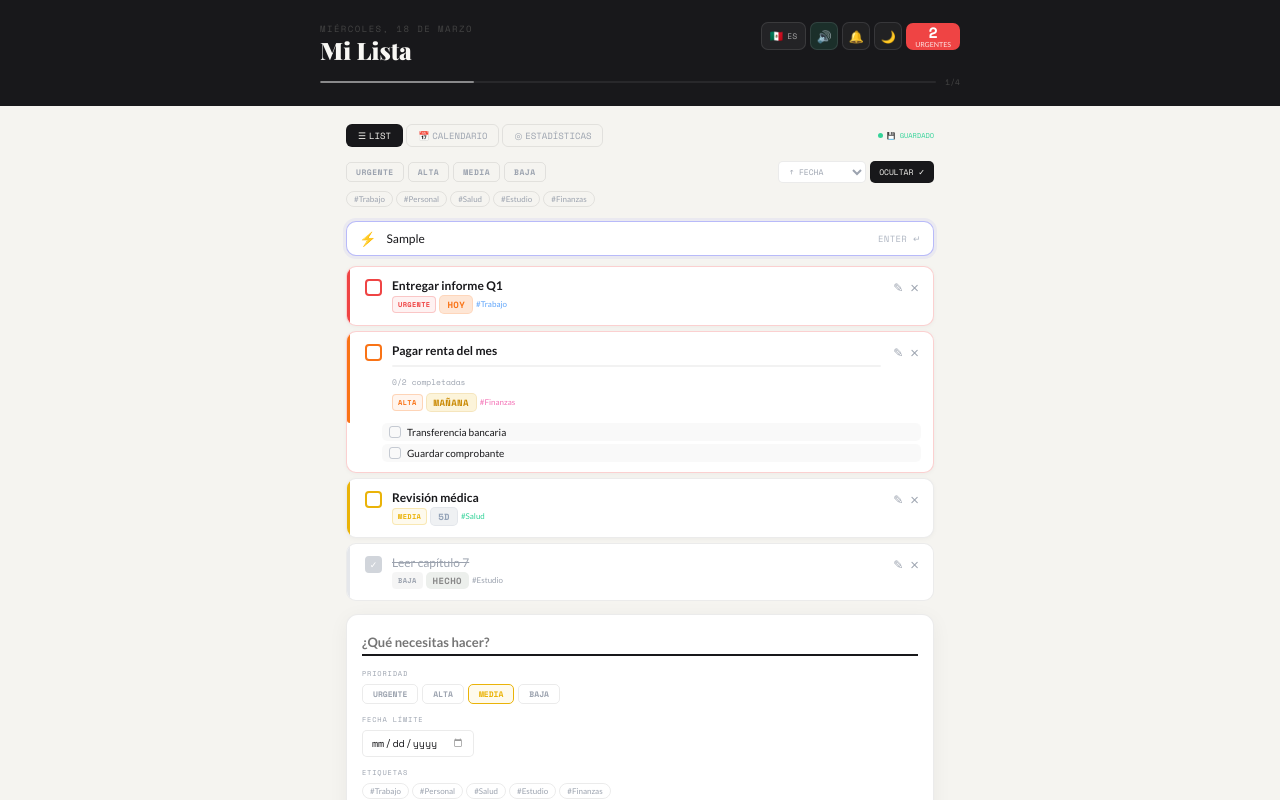
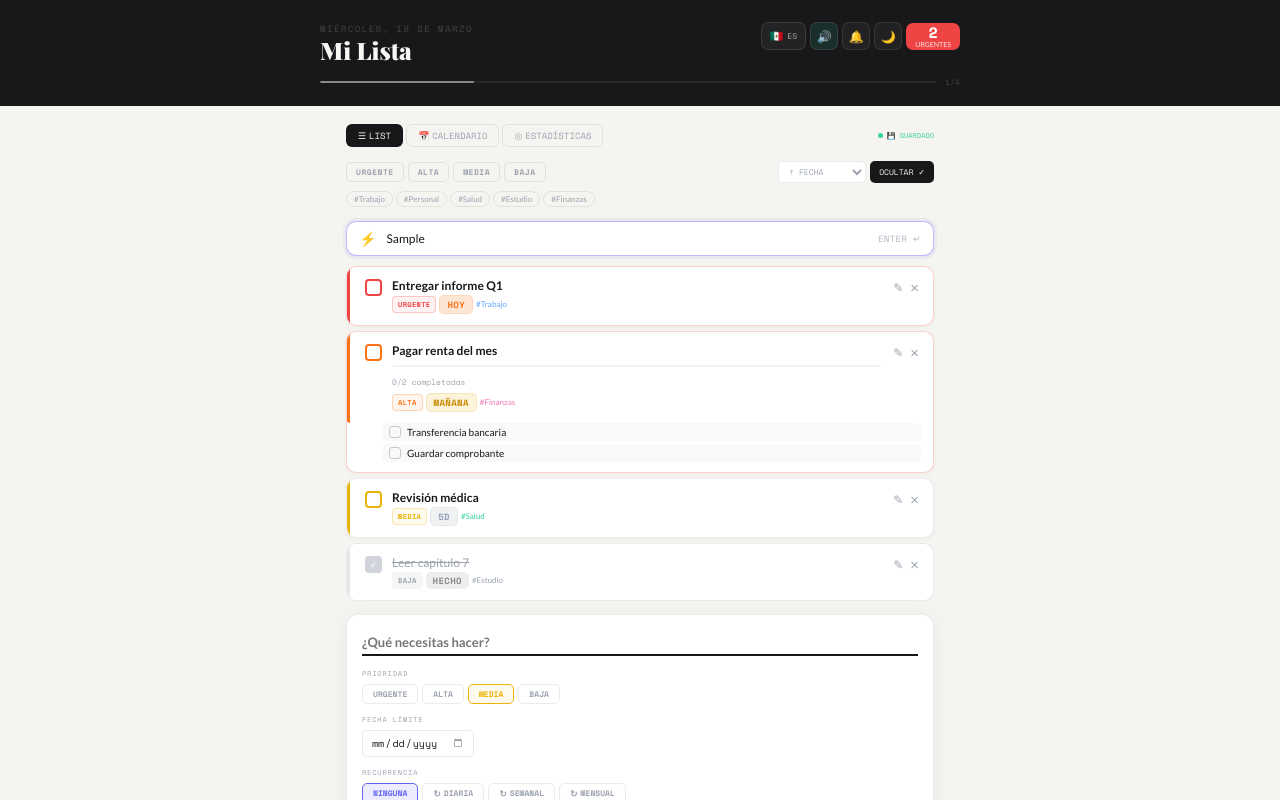
Before and after one commit to mr0903965-bot/taskflow, a React (Vite) app in the folder taskflow-github/: page / in a window 1280 px wide. Both pictures are taken after typing "Sample" into the empty fields and a click on the button "+ Añadir tarea". Shown: the top 800 px of the page. Built offline with nearby package versions, Linux system fonts and the light colour scheme.

Commit message:
Add recurring tasks feature

```diff
--- a/taskflow-github/src/App.jsx
+++ b/taskflow-github/src/App.jsx
@@ -1,7 +1,7 @@
 import { useState, useMemo, useEffect } from 'react'
 import LANGS from './data/languages'
 import { PRI_COLORS, TAG_COLORS, TODAY } from './data/constants'
-import { ls, lsSave, getDaysLeft, getLocale } from './utils/helpers'
+import { ls, lsSave, getDaysLeft, getLocale, getNextDueDate } from './utils/helpers'
 import { exportTasks, readTaskFile, mergeImport, replaceImport } from './utils/exportImport'
 import { useToast } from './hooks/useToast'
 import Toast        from './components/Toast'
@@ -104,12 +104,34 @@ export default function App() {
 
   const handleToggle = (id) => {
     setTasks((prev) => {
-      const task   = prev.find((x) => x.id === id)
+      const task    = prev.find((x) => x.id === id)
       if (!task) return prev
       const nowDone = !task.done
-      const next   = prev.map((x) => (x.id === id ? { ...x, done: nowDone } : x))
+
+      // Mark the task done/undone
+      let next = prev.map((x) => (x.id === id ? { ...x, done: nowDone } : x))
+
+      // Spawn next occurrence when a recurring task is completed
+      if (nowDone && task.recurrence) {
+        const nextDue = getNextDueDate(task.due, task.recurrence)
+        const spawned = {
+          id:         nextId,
+          text:       task.text,
+          priority:   task.priority,
+          tags:       [...task.tags],
+          due:        nextDue,
+          done:       false,
+          subtasks:   [],              // subtasks reset for each occurrence
+          recurrence: task.recurrence,
+        }
+        next = [...next, spawned]
+        setNextId((n) => n + 1)
+        addToast(`${t.recNextCreated} ${nextDue}`, 'info')
+      } else if (nowDone) {
+        addToast(`✓ "${task.text}" ${t.taskDone}`)
+      }
+
       syncTasks(next)
-      if (nowDone) addToast(`✓ "${task.text}" ${t.taskDone}`)
       return next
     })
   }
--- a/taskflow-github/src/components/EditModal.jsx
+++ b/taskflow-github/src/components/EditModal.jsx
@@ -1,11 +1,14 @@
 import { useState } from 'react'
+
+const RECURRENCE_OPTIONS = ['none', 'daily', 'weekly', 'monthly']
 
 export default function EditModal({ task, onSave, onClose, t, PRIORITIES, TAGS, dark }) {
   const [form, setForm] = useState({
-    text: task.text,
-    priority: task.priority,
-    tags: [...task.tags],
-    due: task.due || '',
+    text:       task.text,
+    priority:   task.priority,
+    tags:       [...task.tags],
+    due:        task.due || '',
+    recurrence: task.recurrence || null,   // preserve existing recurrence
   })
   const [newSub, setNewSub] = useState('')
   const [subtasks, setSubtasks] = useState(task.subtasks || [])
@@ -71,6 +74,30 @@ export default function EditModal({ task, onSave, onClose, t, PRIORITIES, TAGS,
             style={{ padding: '5px 9px', border: `1px solid ${bord}`, borderRadius: 6, fontSize: 10, fontFamily: "'Space Mono', monospace", color: textC, outline: 'none', background: surf, colorScheme: dark ? 'dark' : 'light' }} />
         </div>
 
+        {/* Recurrence */}
+        <div style={{ marginBottom: 12 }}>
+          <div style={{ fontSize: 8, letterSpacing: '0.12em', color: muted, marginBottom: 7, fontFamily: "'Space Mono', monospace" }}>{t.recurrence}</div>
+          <div style={{ display: 'flex', gap: 4, flexWrap: 'wrap' }}>
+            {RECURRENCE_OPTIONS.map((opt) => {
+              const isActive = (form.recurrence || 'none') === opt
+              const recLabel = { none: t.recNone, daily: t.recDaily, weekly: t.recWeekly, monthly: t.recMonthly }
+              return (
+                <button key={opt} onClick={() => setForm((f) => ({ ...f, recurrence: opt === 'none' ? null : opt }))} style={{
+                  padding: '4px 11px', borderRadius: 5, border: '1.5px solid',
+                  borderColor: isActive ? '#6366F1' : bord,
+                  background:  isActive ? 'rgba(99,102,241,0.12)' : 'transparent',
+                  color:       isActive ? '#6366F1' : muted,
+                  fontSize: 9, fontWeight: 700, fontFamily: "'Space Mono', monospace", cursor: 'pointer',
+                  display: 'flex', alignItems: 'center', gap: 3,
+                }}>
+                  {opt !== 'none' && <span style={{ fontSize: 10 }}>↻</span>}
+                  {recLabel[opt].toUpperCase()}
+                </button>
+              )
+            })}
+          </div>
+        </div>
+
         {/* Tags */}
         <div style={{ marginBottom: 14 }}>
           <div style={{ fontSize: 8, letterSpacing: '0.12em', color: muted, marginBottom: 7, fontFamily: "'Space Mono', monospace" }}>{t.tags}</div>
--- a/taskflow-github/src/components/TaskForm.jsx
+++ b/taskflow-github/src/components/TaskForm.jsx
@@ -1,10 +1,13 @@
 import { useState } from 'react'
-import { getDaysLeft } from '../utils/helpers'
-import { playSound } from '../utils/helpers'
+import { getDaysLeft, playSound } from '../utils/helpers'
+
+const RECURRENCE_OPTIONS = ['none', 'daily', 'weekly', 'monthly']
 
 export default function TaskForm({ t, PRIORITIES, TAGS, dark, onAdd, onCancel }) {
-  const [form, setForm]     = useState({ text: '', priority: t.priLabels[2], tags: [], due: '' })
-  const [newSub, setNewSub] = useState('')
+  const [form, setForm] = useState({
+    text: '', priority: t.priLabels[2], tags: [], due: '', recurrence: null,
+  })
+  const [newSub,   setNewSub]   = useState('')
   const [formSubs, setFormSubs] = useState([])
 
   const surf  = dark ? '#1A1A1E' : '#FFFFFF'
@@ -29,7 +32,7 @@ export default function TaskForm({ t, PRIORITIES, TAGS, dark, onAdd, onCancel })
   }
 
   const handleCancel = () => {
-    setForm({ text: '', priority: t.priLabels[2], tags: [], due: '' })
+    setForm({ text: '', priority: t.priLabels[2], tags: [], due: '', recurrence: null })
     setFormSubs([])
     setNewSub('')
     onCancel()
@@ -44,12 +47,15 @@ export default function TaskForm({ t, PRIORITIES, TAGS, dark, onAdd, onCancel })
     else                 dueHint = `${t.expiresIn} ${days} ${t.days}`
   }
 
+  // Map recurrence value → display label
+  const recLabel = { none: t.recNone, daily: t.recDaily, weekly: t.recWeekly, monthly: t.recMonthly }
+  const currentRec = form.recurrence || 'none'
+
   return (
     <div style={{ background: surf, border: `1.5px solid ${bord}`, borderRadius: 12, padding: '15px', boxShadow: dark ? '0 4px 24px rgba(0,0,0,0.35)' : '0 4px 20px rgba(0,0,0,0.05)', animation: 'fadeIn 0.2s ease' }}>
-      {/* Text input */}
-      <input
-        autoFocus
-        value={form.text}
+
+      {/* Text */}
+      <input autoFocus value={form.text}
         onChange={(e) => setForm((f) => ({ ...f, text: e.target.value }))}
         onKeyDown={(e) => e.key === 'Enter' && handleAdd()}
         placeholder={t.whatTodo}
@@ -64,8 +70,8 @@ export default function TaskForm({ t, PRIORITIES, TAGS, dark, onAdd, onCancel })
             <button key={p.label} onClick={() => setForm((f) => ({ ...f, priority: p.label }))} style={{
               padding: '3px 10px', borderRadius: 5, border: '1.5px solid',
               borderColor: form.priority === p.label ? p.color : bord,
-              background: form.priority === p.label ? p.bg : 'transparent',
-              color: form.priority === p.label ? p.color : muted,
+              background:  form.priority === p.label ? p.bg   : 'transparent',
+              color:       form.priority === p.label ? p.color : muted,
               fontSize: 8, fontWeight: 700, fontFamily: "'Space Mono', monospace", cursor: 'pointer',
             }}>{p.label.toUpperCase()}</button>
           ))}
@@ -82,6 +88,29 @@ export default function TaskForm({ t, PRIORITIES, TAGS, dark, onAdd, onCancel })
         </div>
       </div>
 
+      {/* Recurrence */}
+      <div style={{ marginBottom: 10 }}>
+        <div style={{ fontSize: 7, letterSpacing: '0.12em', color: muted, marginBottom: 5, fontFamily: "'Space Mono', monospace" }}>{t.recurrence}</div>
+        <div style={{ display: 'flex', gap: 4, flexWrap: 'wrap' }}>
+          {RECURRENCE_OPTIONS.map((opt) => {
+            const isActive = currentRec === opt
+            return (
+              <button key={opt} onClick={() => setForm((f) => ({ ...f, recurrence: opt === 'none' ? null : opt }))} style={{
+                padding: '3px 10px', borderRadius: 5, border: '1.5px solid',
+                borderColor: isActive ? '#6366F1' : bord,
+                background:  isActive ? 'rgba(99,102,241,0.12)' : 'transparent',
+                color:       isActive ? '#6366F1' : muted,
+                fontSize: 8, fontWeight: 700, fontFamily: "'Space Mono', monospace", cursor: 'pointer',
+                display: 'flex', alignItems: 'center', gap: 3,
+              }}>
+                {opt !== 'none' && <span style={{ fontSize: 9 }}>↻</span>}
+                {recLabel[opt].toUpperCase()}
+              </button>
+            )
+          })}
+        </div>
+      </div>
+
       {/* Tags */}
       <div style={{ marginBottom: 10 }}>
         <div style={{ fontSize: 7, letterSpacing: '0.12em', color: muted, marginBottom: 5, fontFamily: "'Space Mono', monospace" }}>{t.tags}</div>
@@ -90,8 +119,8 @@ export default function TaskForm({ t, PRIORITIES, TAGS, dark, onAdd, onCancel })
             <button key={tag.label} onClick={() => toggleTag(tag.label)} style={{
               padding: '2px 7px', borderRadius: 99, cursor: 'pointer', border: '1px solid',
               borderColor: form.tags.includes(tag.label) ? tag.color : bord,
-              background: form.tags.includes(tag.label) ? `${tag.color}18` : 'transparent',
-              color: form.tags.includes(tag.label) ? tag.color : muted, fontSize: 8,
+              background:  form.tags.includes(tag.label) ? `${tag.color}18` : 'transparent',
+              color:       form.tags.includes(tag.label) ? tag.color : muted, fontSize: 8,
             }}>#{tag.label}</button>
           ))}
         </div>
@@ -108,7 +137,8 @@ export default function TaskForm({ t, PRIORITIES, TAGS, dark, onAdd, onCancel })
           </div>
         ))}
         <div style={{ display: 'flex', gap: 4, marginTop: 4 }}>
-          <input value={newSub} onChange={(e) => setNewSub(e.target.value)} onKeyDown={(e) => e.key === 'Enter' && (e.preventDefault(), addFormSub())}
+          <input value={newSub} onChange={(e) => setNewSub(e.target.value)}
+            onKeyDown={(e) => e.key === 'Enter' && (e.preventDefault(), addFormSub())}
             placeholder={t.addSubtask}
             style={{ flex: 1, padding: '4px 7px', border: `1px solid ${bord}`, borderRadius: 5, fontSize: 10, fontFamily: "'Lato', sans-serif", background: 'transparent', color: textC, outline: 'none' }} />
           <button onClick={addFormSub} style={{ padding: '4px 9px', borderRadius: 5, border: `1px solid ${bord}`, background: 'transparent', color: muted, cursor: 'pointer', fontSize: 13 }}>+</button>
--- a/taskflow-github/src/data/languages.js
+++ b/taskflow-github/src/data/languages.js
@@ -23,6 +23,7 @@ const LANGS = {
     months: ['Enero','Febrero','Marzo','Abril','Mayo','Junio','Julio','Agosto','Septiembre','Octubre','Noviembre','Diciembre'],
     weekDays: ['Lu','Ma','Mi','Ju','Vi','Sa','Do'],
     weekDaysFull: ['Lun','Mar','Mié','Jue','Vie','Sáb','Dom'],
+    recurrence: 'RECURRENCIA', recNone: 'Ninguna', recDaily: 'Diaria', recWeekly: 'Semanal', recMonthly: 'Mensual', recNextCreated: '↻ Siguiente:',
   },
   en: {
     name: 'English', flag: '🇺🇸',
@@ -48,6 +49,7 @@ const LANGS = {
     months: ['January','February','March','April','May','June','July','August','September','October','November','December'],
     weekDays: ['Mo','Tu','We','Th','Fr','Sa','Su'],
     weekDaysFull: ['Mon','Tue','Wed','Thu','Fri','Sat','Sun'],
+    recurrence: 'RECURRENCE', recNone: 'None', recDaily: 'Daily', recWeekly: 'Weekly', recMonthly: 'Monthly', recNextCreated: '↻ Next:',
   },
   fr: {
     name: 'Français', flag: '🇫🇷',
@@ -73,6 +75,7 @@ const LANGS = {
     months: ['Janvier','Février','Mars','Avril','Mai','Juin','Juillet','Août','Septembre','Octobre','Novembre','Décembre'],
     weekDays: ['Lu','Ma','Me','Je','Ve','Sa','Di'],
     weekDaysFull: ['Lun','Mar','Mer','Jeu','Ven','Sam','Dim'],
+    recurrence: 'RÉCURRENCE', recNone: 'Aucune', recDaily: 'Quotidienne', recWeekly: 'Hebdomadaire', recMonthly: 'Mensuelle', recNextCreated: '↻ Suivante:',
   },
   de: {
     name: 'Deutsch', flag: '🇩🇪',
@@ -98,6 +101,7 @@ const LANGS = {
     months: ['Januar','Februar','März','April','Mai','Juni','Juli','August','September','Oktober','November','Dezember'],
     weekDays: ['Mo','Di','Mi','Do','Fr','Sa','So'],
     weekDaysFull: ['Mo','Di','Mi','Do','Fr','Sa','So'],
+    recurrence: 'WIEDERHOLUNG', recNone: 'Keine', recDaily: 'Täglich', recWeekly: 'Wöchentlich', recMonthly: 'Monatlich', recNextCreated: '↻ Nächste:',
   },
   pt: {
     name: 'Português', flag: '🇧🇷',
@@ -123,6 +127,7 @@ const LANGS = {
     months: ['Janeiro','Fevereiro','Março','Abril','Maio','Junho','Julho','Agosto','Setembro','Outubro','Novembro','Dezembro'],
     weekDays: ['Se','Te','Qu','Qu','Se','Sá','Do'],
     weekDaysFull: ['Seg','Ter','Qua','Qui','Sex','Sáb','Dom'],
+    recurrence: 'RECORRÊNCIA', recNone: 'Nenhuma', recDaily: 'Diária', recWeekly: 'Semanal', recMonthly: 'Mensal', recNextCreated: '↻ Próxima:',
   },
   ja: {
     name: '日本語', flag: '🇯🇵',
@@ -148,6 +153,7 @@ const LANGS = {
     months: ['1月','2月','3月','4月','5月','6月','7月','8月','9月','10月','11月','12月'],
     weekDays: ['月','火','水','木','金','土','日'],
     weekDaysFull: ['月','火','水','木','金','土','日'],
+    recurrence: '繰り返し', recNone: 'なし', recDaily: '毎日', recWeekly: '毎週', recMonthly: '毎月', recNextCreated: '↻ 次回:',
   },
 }
 
--- a/taskflow-github/src/utils/exportImport.js
+++ b/taskflow-github/src/utils/exportImport.js
@@ -57,14 +57,15 @@ export function validateTask(raw, defaultPriority = 'Media') {
     done: raw.done,
 
     // Optional fields — kept if valid, otherwise default
-    priority:  typeof raw.priority === 'string' && raw.priority ? raw.priority : defaultPriority,
-    tags:      Array.isArray(raw.tags) ? raw.tags.filter((t) => typeof t === 'string') : [],
-    due:       typeof raw.due === 'string' ? raw.due : '',
-    subtasks:  Array.isArray(raw.subtasks)
+    priority:   typeof raw.priority === 'string' && raw.priority ? raw.priority : defaultPriority,
+    tags:       Array.isArray(raw.tags) ? raw.tags.filter((t) => typeof t === 'string') : [],
+    due:        typeof raw.due === 'string' ? raw.due : '',
+    subtasks:   Array.isArray(raw.subtasks)
       ? raw.subtasks
           .filter((s) => s && typeof s.text === 'string' && typeof s.done === 'boolean')
           .map((s) => ({ id: s.id ?? Date.now() + Math.random(), text: s.text.trim(), done: s.done }))
       : [],
+    recurrence: ['daily', 'weekly', 'monthly'].includes(raw.recurrence) ? raw.recurrence : null,
 
     // id is intentionally omitted — caller assigns a fresh id
   }
```
Also changed, not shown: taskflow-github/src/components/TaskItem.jsx (+14 -0 lines), taskflow-github/src/utils/helpers.js (+26 -0 lines).
